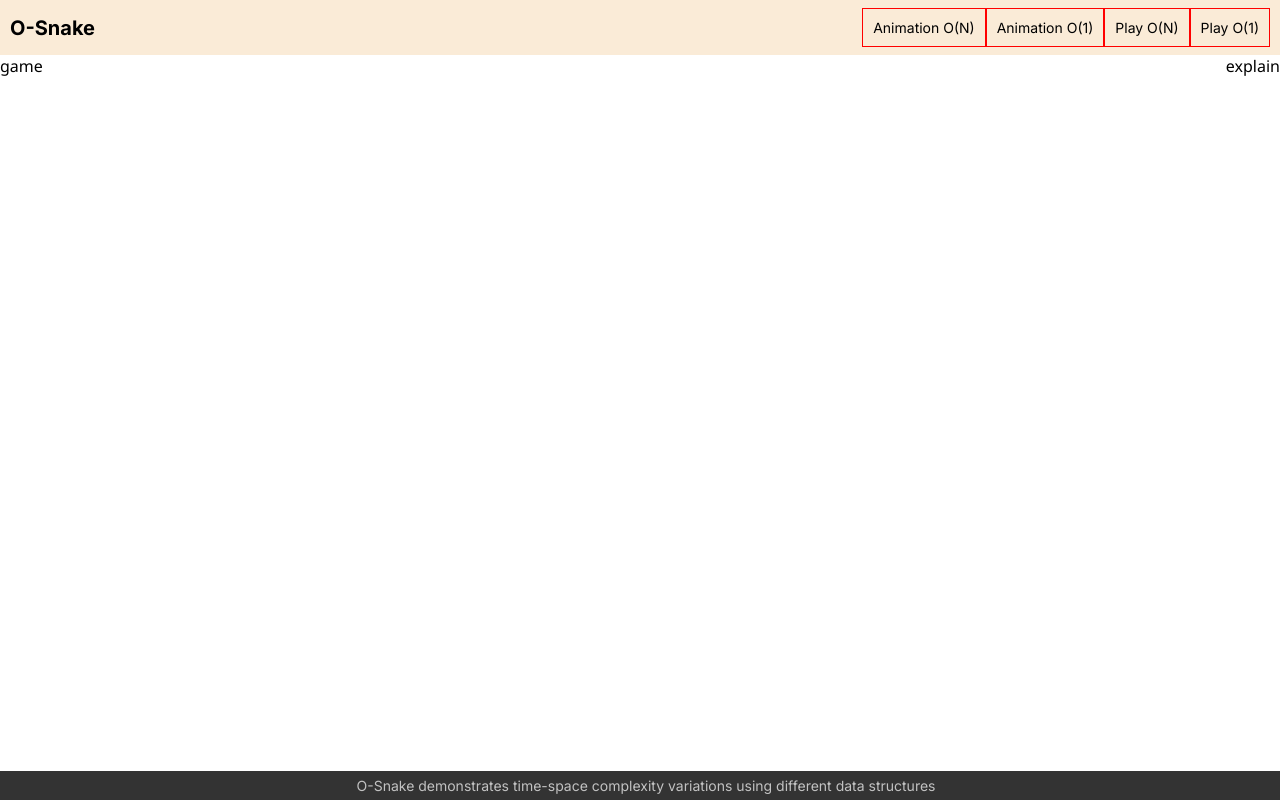
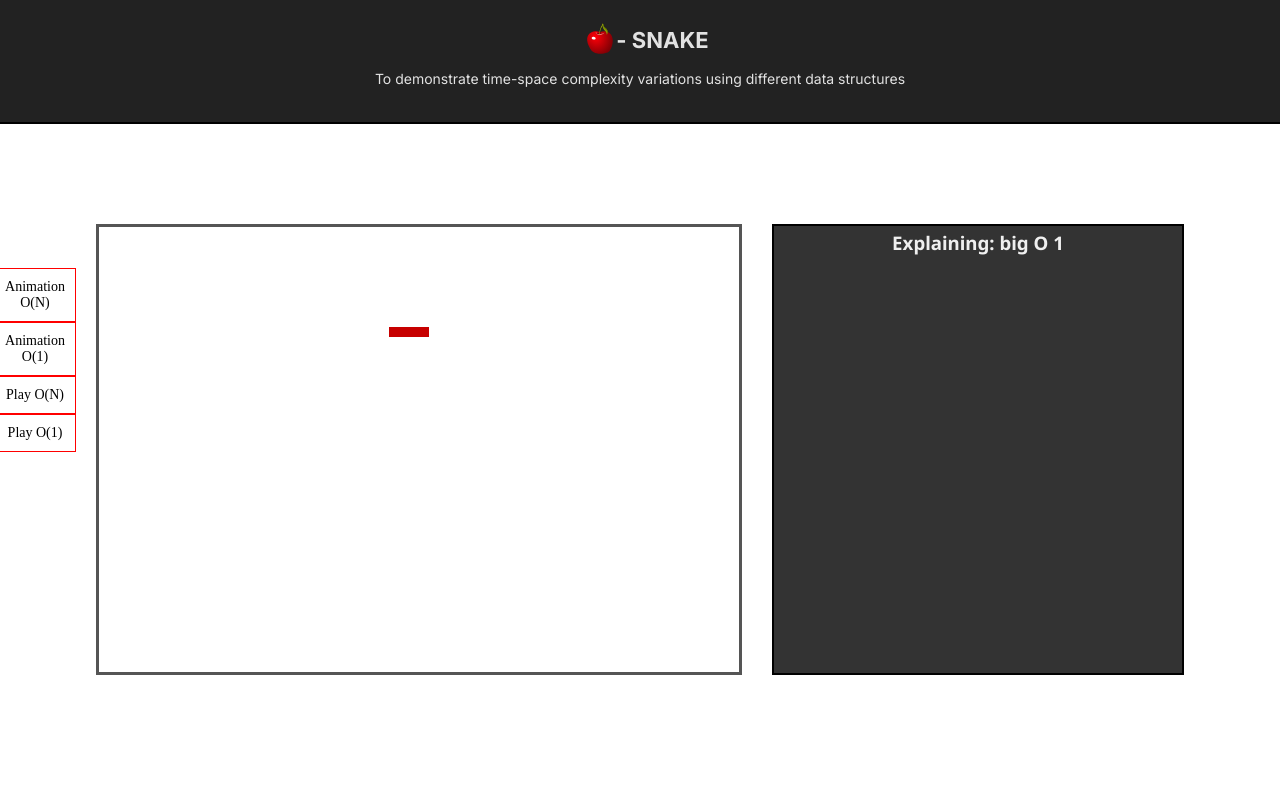
Before and after one commit to AhminaMar1/O-Snake, a website built with Vite: page index.html in a window 1280 px wide. Built offline with nearby package versions, Linux system fonts and the light colour scheme.

Commit message:
feat(): create On snake and the board

```diff
--- a/index.html
+++ b/index.html
@@ -10,8 +10,12 @@
 	<body>
 		<div class="container">
 			<header>
-				<div class="header">
-					<h1>O-Snake</h1>
+				<div class="logo">
+					<img src="/logo.svg" width="60" height="60" alt="O-Snake logo" />
+					<h1>- SNAKE</h1>
+				</div>
+				<p>To demonstrate time-space complexity variations using different data structures</p>
+			</header>
 			<nav>
 				<ul>
 					<li>Animation O(N)</li>
@@ -20,15 +24,14 @@
 					<li>Play O(1)</li>
 				</ul>
 			</nav>
+			<div class="mainContainer">
+				<div class="main">
+					<div class="snakeBoard">
+						<canvas id="snakeBoardGame" width="640" height="440"></canvas>
 					</div>
-			</header>
-			<div class="main">
-				<div>game</div>
-				<div>explain</div>
+					<div class="explainBoard"><h3>Explaining: big O 1</h3></div>
 				</div>
-			<footer>
-				O-Snake demonstrates time-space complexity variations using different data structures
-			</footer>
+			</div>
 		</div>
 		<script type="module" src="/src/main.ts"></script>
 	</body>
--- a/src/O-n/animation.ts
+++ b/src/O-n/animation.ts
@@ -0,0 +1,21 @@
+// eslint-disable-next-line @typescript-eslint/no-explicit-any
+let snakeBoard: any;
+
+const getSnakeBoard = () => {
+	const canvasEl = <HTMLCanvasElement>document.getElementById('snakeBoardGame');
+	const contex = (canvasEl && canvasEl.getContext('2d')) || null;
+	if (contex) {
+		contex.fillStyle = 'rgb(199 0 0)';
+	}
+
+	return contex;
+};
+
+const animation = (from: number[], to: number[]) => {
+	snakeBoard = snakeBoard || getSnakeBoard();
+	if (!snakeBoard) return console.error('the snake borad not founded, try again');
+	snakeBoard.clearRect(from[0], from[1], 10, 10);
+	snakeBoard.fillRect(to[0], to[1], 10, 10);
+};
+
+export default animation;
--- a/src/O-n/datastructure.ts
+++ b/src/O-n/datastructure.ts
@@ -0,0 +1,89 @@
+import {
+	W,
+	H,
+	ONE_UNIT,
+	INIT_SNAKE,
+	DIRECTION_BY_KEY_OBJ,
+	DEFAULT_DIR,
+	INVALID_DIRS_WHEN_DIR,
+} from '../constant';
+import { XYDirections, DirectionKeys, DirecitonByKey } from '../types';
+
+class SnakeOn {
+	private array: number[][]; // array as a base datastructure for the snake parts
+	private direction: XYDirections;
+	private intervalId: ReturnType<typeof setInterval> | undefined;
+	private direcitonByKey: DirecitonByKey;
+	private animationCallback: (from: number[], to: number[]) => void;
+	private dirName: DirectionKeys;
+	readonly oneUnit = ONE_UNIT;
+
+	constructor(animationCallback: (from: number[], to: number[]) => void) {
+		this.direcitonByKey = { ...DIRECTION_BY_KEY_OBJ };
+		this.array = [...INIT_SNAKE.map((el) => [...el])];
+		this.direction = { ...DIRECTION_BY_KEY_OBJ[DEFAULT_DIR] }; // [x, y]
+		this.dirName = DEFAULT_DIR;
+		this.animationCallback = animationCallback;
+	}
+
+	applyKey(directionKey: DirectionKeys) {
+		const dir = this.direcitonByKey[directionKey];
+		if (dir && this.dirName !== INVALID_DIRS_WHEN_DIR[directionKey]) {
+			this.dirName = directionKey;
+			[this.direction[0], this.direction[1]] = [dir[0], dir[1]];
+		}
+	}
+
+	private move() {
+		const len = this.array.length - 1;
+		const head = this.array[len];
+		const xTrans = this.direction[0] * this.oneUnit;
+		const yTrans = this.direction[1] * this.oneUnit;
+		let nextPos = [head[0] + xTrans, head[1] + yTrans];
+		let prevPointer;
+
+		for (let i = len; i >= 0; i--) {
+			//O(n) time complixity depend on the length of the snake
+			const currPointer = this.array[i];
+			prevPointer = [...currPointer];
+
+			currPointer[0] = nextPos[0];
+			currPointer[1] = nextPos[1];
+			this.animationCallback(prevPointer, currPointer);
+			nextPos = prevPointer;
+		}
+
+		this.checkLose();
+	}
+
+	private checkLose() {
+		const len = this.array.length - 1;
+		const [x, y] = this.array[len];
+
+		if (x > W || x < 0 || y > H || y < 0) {
+			console.log('LOOSING');
+			this.gameOver();
+		}
+	}
+
+	gameOver() {
+		this.stopGame();
+		this.array.forEach((el) => {
+			this.animationCallback(el, [W, H]); // remove the old board
+		});
+		this.array = [...INIT_SNAKE.map((el) => [...el])];
+		this.startGame();
+	}
+
+	stopGame() {
+		if (this.intervalId) clearInterval(this.intervalId);
+	}
+
+	startGame() {
+		this.intervalId = setInterval(() => {
+			this.move();
+		}, 70);
+	}
+}
+
+export default SnakeOn;
--- a/src/O-n/index.ts
+++ b/src/O-n/index.ts
@@ -0,0 +1 @@
+export { default as playOn } from './play';
--- a/src/O-n/play.ts
+++ b/src/O-n/play.ts
@@ -0,0 +1,27 @@
+import SnakeOn from './datastructure';
+import animation from './animation';
+import { DirectionKeys } from '../types';
+
+const formatCode: { [key: string]: DirectionKeys } = {
+	ArrowUp: 'up',
+	ArrowDown: 'down',
+	ArrowLeft: 'left',
+	ArrowRight: 'right',
+};
+
+const playOn = () => {
+	const newGame = new SnakeOn(animation);
+
+	newGame.startGame();
+
+	window.addEventListener('keydown', (e) => {
+		const { code } = e;
+		const validCode = code in formatCode ? formatCode[code] : null;
+
+		if (validCode) {
+			newGame.applyKey(validCode);
+		}
+	});
+};
+
+export default playOn;
--- /dev/null
+++ b/src/constant.ts
@@ -0,0 +1,34 @@
+import { DirecitonByKey } from './types';
+
+export const W = 640;
+export const H = 440;
+
+export const ONE_UNIT = 10;
+
+export const INIT_SNAKE = [
+	[100, 100],
+	[100 + ONE_UNIT, 100],
+	[100 + 2 * ONE_UNIT, 100],
+	[100 + 3 * ONE_UNIT, 100],
+];
+
+const UP = 'up',
+	DOWN = 'down',
+	LEFT = 'left',
+	RIGHT = 'right';
+
+export const DEFAULT_DIR = RIGHT;
+
+export const DIRECTION_BY_KEY_OBJ: DirecitonByKey = {
+	[UP]: [0, -1],
+	[DOWN]: [0, 1],
+	[LEFT]: [-1, 0],
+	[RIGHT]: [1, 0],
+};
+
+export const INVALID_DIRS_WHEN_DIR = {
+	[UP]: DOWN,
+	[DOWN]: UP,
+	[LEFT]: RIGHT,
+	[RIGHT]: LEFT,
+};
--- a/src/main.scss
+++ b/src/main.scss
@@ -11,69 +11,91 @@ body,
 	margin-inline: 0;
 }
 
-body {
-	display: flex;
-	justify-content: center;
-}
-
 .container {
 	width: 100%;
 	display: flex;
 	flex-direction: column;
+	justify-content: center;
+	align-items: center;
 }
 
 header {
+	box-sizing: border-box;
+	font-family: 'Inter', serif;
+	display: flex;
+	flex-direction: column;
+	align-items: center;
+	width: 100%;
+	padding: 10px;
+	padding-bottom: 35px;
+	border-bottom: 2px solid #000;
+	background-color: #222;
+	color: #e2e2e2;
+
+	.logo {
+		display: flex;
+		align-items: center;
+		margin-top: 0px;
+		h1 {
+			font-size: 22px;
+			margin-left: -15px;
+			font-weight: 700;
+		}
+	}
+
+	p {
+		font-family: 'Inter', serif;
+		font-size: 14px;
+	}
+}
+
+nav {
+	position: absolute;
+	width: 70px;
 	display: flex;
 	justify-content: center;
-	background-color: antiquewhite;
-	height: 55px;
-}
+	left: 0;
+	top: 45%;
+	transform: translateY(-50%);
+	padding: 30px 0;
 
-.header {
-	font-family: 'Inter', serif;
-	width: 100%;
-	max-width: 1400px;
-	box-sizing: border-box;
-	display: flex;
-	align-items: center;
-	justify-content: space-between;
-	padding: 0 10px;
-	margin: 0;
-
-	h1 {
-		font-size: 20px;
-	}
-	nav {
-		display: flex;
-		justify-content: center;
 	ul {
 		display: flex;
+		flex-direction: column;
 		font-size: 14px;
 		li {
+			text-align: center;
 			padding: 10px;
 			list-style-type: none;
 			border: 1px solid #f00;
-			}
+			cursor: pointer;
 		}
 	}
 }
 
+.mainContainer {
+	display: flex;
+}
+
 .main {
 	font-family: 'Noto Sans', serif;
-	width: 100%;
 	display: flex;
-	flex-direction: row;
-	justify-content: space-between;
+	padding-top: 100px;
+	gap: 30px;
 }
 
-footer {
-	font-family: 'Inter', serif;
-	width: 100%;
-	padding: 6px;
-	font-size: 14px;
-	position: fixed;
-	bottom: 0;
+.snakeBoard {
+	border: 3px solid #555;
+}
+
+.explainBoard {
+	width: 400px;
 	background-color: #333;
-	color: #c2c2c2;
+	border: 2px solid #000;
+	color: #efefef;
+	padding: 4px;
+
+	h3 {
 		text-align: center;
 	}
+}
--- a/src/main.ts
+++ b/src/main.ts
@@ -2,3 +2,7 @@ import './main.scss';
 
 // Nothing for now
 // document.querySelector<HTMLDivElement>('#app')!.innerHTML = `  <div> Ccc </div>`;
+
+import { playOn } from './O-n';
+
+playOn();
--- /dev/null
+++ b/src/types.ts
@@ -0,0 +1,9 @@
+type OneDirection = 0 | -1 | 1;
+
+export type XYDirections = [OneDirection, OneDirection];
+
+export type DirectionKeys = 'up' | 'down' | 'left' | 'right';
+
+export type DirecitonByKey = {
+	[key in DirectionKeys]: XYDirections;
+};
```
Also changed, not shown: README.md. Lines whose indentation alone changed are shown as unchanged.
